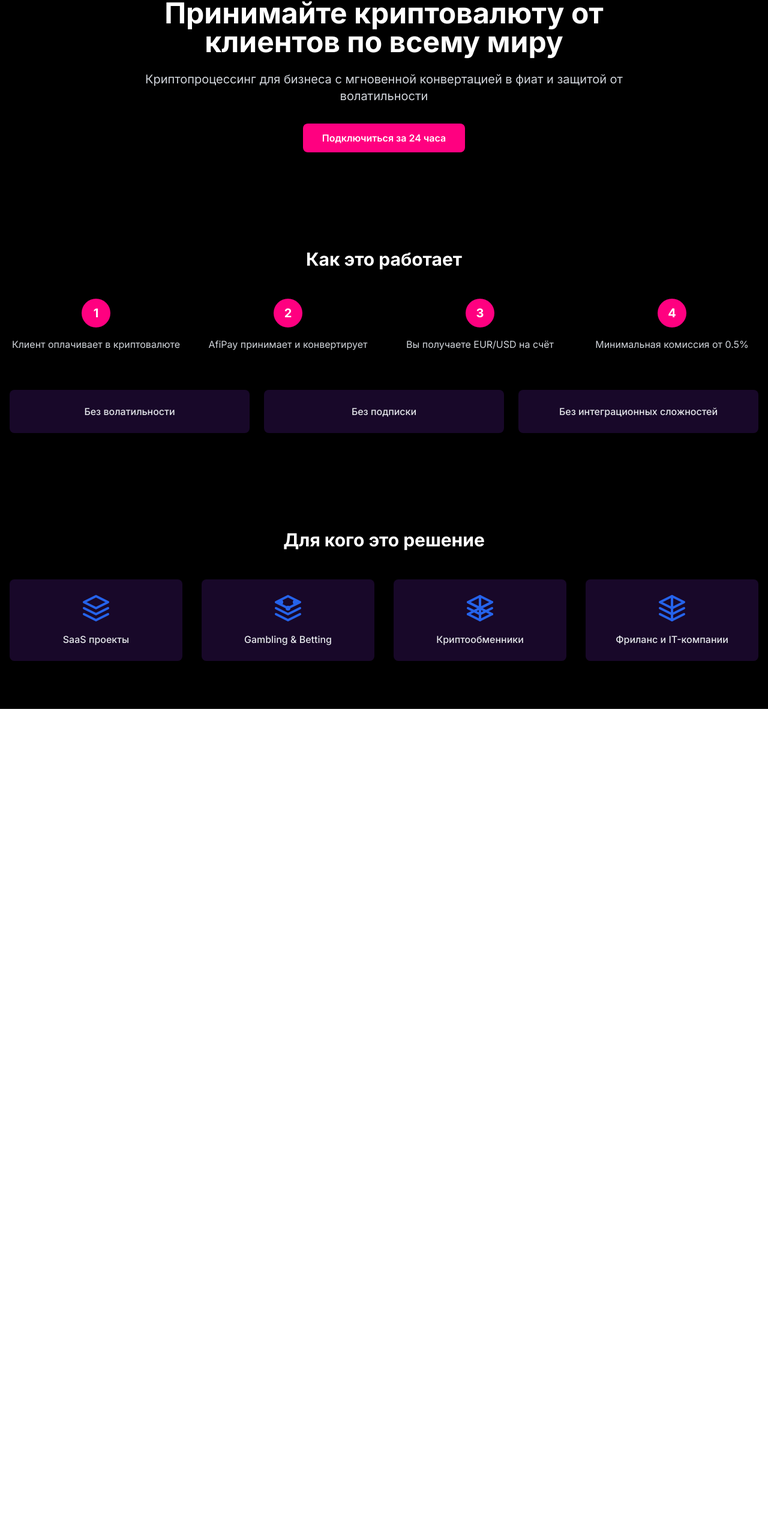
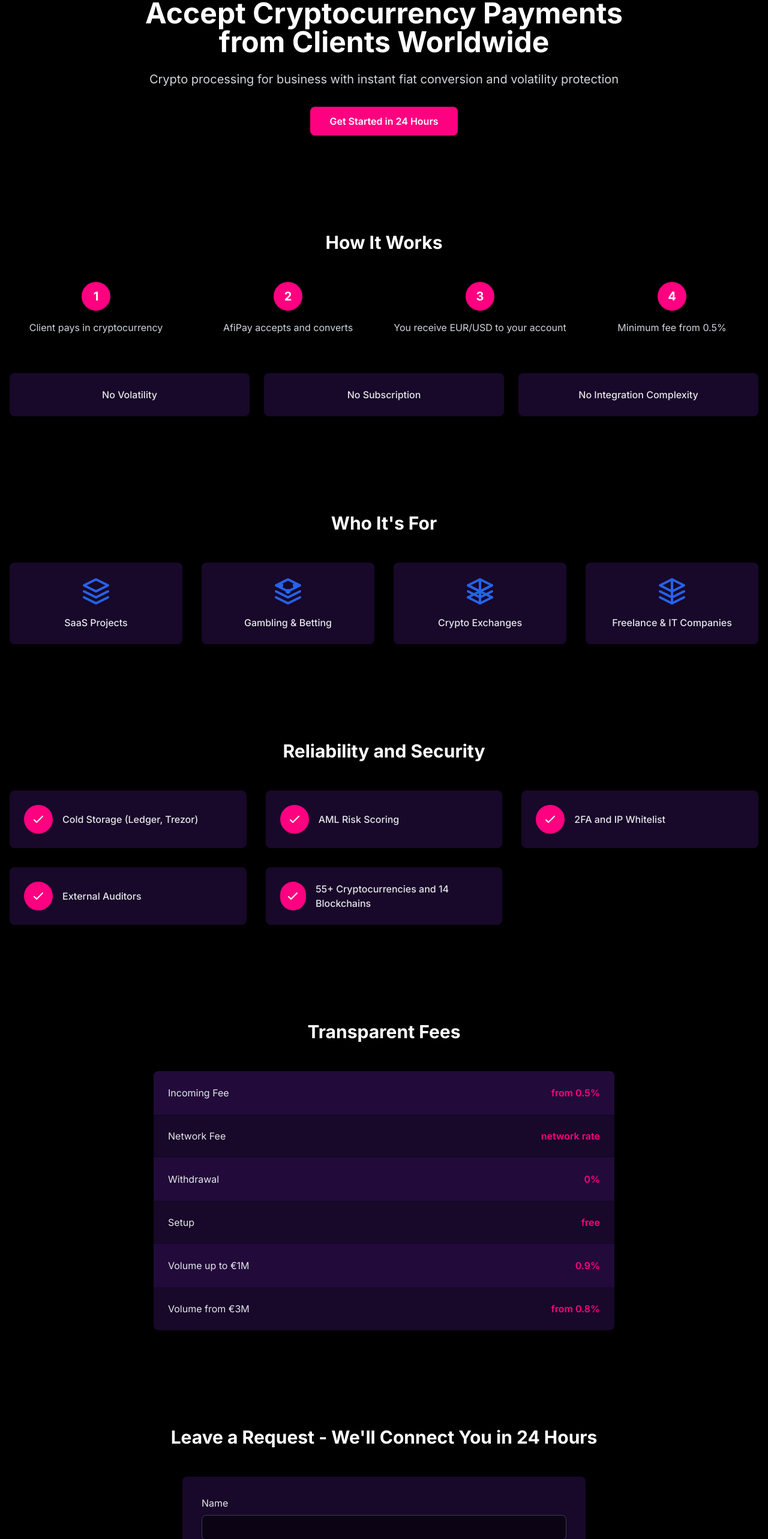
Before and after one commit to PillarDevelopment/proc_lend, a React (Vite) app: page / in a window 1280 px wide. Shown: the part 82-2648 px from the top of the page at 60% size. Before the commit the page ends 1264 px from the top, so only its background shows below. Built offline with nearby package versions, Linux system fonts and the light colour scheme.

Commit message:
added darl theme

```diff
--- a/lending.json
+++ b/lending.json
@@ -5,75 +5,75 @@
         {
           "type": "hero",
           "props": {
-            "title": "Принимайте криптовалюту от клиентов по всему миру",
-            "subtitle": "Криптопроцессинг для бизнеса с мгновенной конвертацией в фиат и защитой от волатильности",
-            "buttonText": "Подключиться за 24 часа",
+            "title": "Accept Cryptocurrency Payments from Clients Worldwide",
+            "subtitle": "Crypto processing for business with instant fiat conversion and volatility protection",
+            "buttonText": "Get Started in 24 Hours",
             "buttonLink": "#form"
           }
         },
         {
           "type": "how-it-works",
           "props": {
-            "title": "Как это работает",
+            "title": "How It Works",
             "steps": [
-              "Клиент оплачивает в криптовалюте",
-              "AfiPay принимает и конвертирует",
-              "Вы получаете EUR/USD на счёт",
-              "Минимальная комиссия от 0.5%"
+              "Client pays in cryptocurrency",
+              "AfiPay accepts and converts",
+              "You receive EUR/USD to your account",
+              "Minimum fee from 0.5%"
             ],
-            "features": ["Без волатильности", "Без подписки", "Без интеграционных сложностей"]
+            "features": ["No Volatility", "No Subscription", "No Integration Complexity"]
           }
         },
         {
           "type": "use-cases",
           "props": {
-            "title": "Для кого это решение",
+            "title": "Who It's For",
             "items": [
-              { "icon": "saas", "text": "SaaS проекты" },
+              { "icon": "saas", "text": "SaaS Projects" },
               { "icon": "casino", "text": "Gambling & Betting" },
-              { "icon": "exchange", "text": "Криптообменники" },
-              { "icon": "freelance", "text": "Фриланс и IT-компании" }
+              { "icon": "exchange", "text": "Crypto Exchanges" },
+              { "icon": "freelance", "text": "Freelance & IT Companies" }
             ]
           }
         },
         {
           "type": "features",
           "props": {
-            "title": "Надёжность и безопасность",
+            "title": "Reliability and Security",
             "items": [
-              "Холодное хранение (Ledger, Trezor)",
-              "AML-риск-скоринг",
-              "2FA и IP whitelist",
-              "Внешние аудиторы",
-              "55+ криптовалют и 14 блокчейнов"
+              "Cold Storage (Ledger, Trezor)",
+              "AML Risk Scoring",
+              "2FA and IP Whitelist",
+              "External Auditors",
+              "55+ Cryptocurrencies and 14 Blockchains"
             ]
           }
         },
         {
           "type": "pricing",
           "props": {
-            "title": "Прозрачные комиссии",
+            "title": "Transparent Fees",
             "table": [
-              { "item": "Комиссия на входящие", "value": "от 0.5%" },
-              { "item": "Сеть (network fee)", "value": "по сети" },
-              { "item": "Вывод средств", "value": "0%" },
-              { "item": "Подключение", "value": "бесплатно" },
-              { "item": "Объёмы до €1M", "value": "0.9%" },
-              { "item": "Объёмы от €3M", "value": "от 0.8%" }
+              { "item": "Incoming Fee", "value": "from 0.5%" },
+              { "item": "Network Fee", "value": "network rate" },
+              { "item": "Withdrawal", "value": "0%" },
+              { "item": "Setup", "value": "free" },
+              { "item": "Volume up to €1M", "value": "0.9%" },
+              { "item": "Volume from €3M", "value": "from 0.8%" }
             ]
           }
         },
         {
           "type": "form",
           "props": {
-            "title": "Оставьте заявку — подключим за 24 часа",
+            "title": "Leave a Request - We'll Connect You in 24 Hours",
             "fields": [
-              { "label": "Имя", "name": "name", "type": "text" },
-              { "label": "Компания", "name": "company", "type": "text" },
+              { "label": "Name", "name": "name", "type": "text" },
+              { "label": "Company", "name": "company", "type": "text" },
               { "label": "Email / Telegram", "name": "contact", "type": "text" },
-              { "label": "Комментарий", "name": "message", "type": "textarea" }
+              { "label": "Message", "name": "message", "type": "textarea" }
             ],
-            "buttonText": "Отправить",
+            "buttonText": "Send",
             "submitAction": {
               "type": "webhook",
               "url": "https://hooks.zapier.com/hooks/catch/your-webhook-id/"
@@ -83,7 +83,7 @@
         {
           "type": "contacts",
           "props": {
-            "title": "Контакты",
+            "title": "Contact Us",
             "items": [
               { "type": "email", "label": "ib@afipay.io" },
               { "type": "telegram", "label": "@ib_afipay" },
--- a/src/App.tsx
+++ b/src/App.tsx
@@ -1,6 +1,10 @@
 import { Hero } from './components/Hero';
 import { HowItWorks } from './components/HowItWorks';
 import { UseCases } from './components/UseCases';
+import { Features } from './components/Features';
+import { Pricing } from './components/Pricing';
+import { Form } from './components/Form';
+import { Contacts } from './components/Contacts';
 import { Background } from './components/Background';
 import { LandingData } from './types/landing';
 import lendingData from '../lending.json';
@@ -16,6 +20,14 @@
         return <HowItWorks {...block.props} />;
       case 'use-cases':
         return <UseCases {...block.props} />;
+      case 'features':
+        return <Features {...block.props} />;
+      case 'pricing':
+        return <Pricing {...block.props} />;
+      case 'form':
+        return <Form {...block.props} />;
+      case 'contacts':
+        return <Contacts {...block.props} />;
       default:
         return null;
     }
--- /dev/null
+++ b/src/components/Contacts.tsx
@@ -0,0 +1,54 @@
+import { ContactsProps } from '../types/landing';
+import { motion } from 'framer-motion';
+
+export const Contacts = ({ title, items }: ContactsProps) => {
+  return (
+    <section className="py-20">
+      <div className="container mx-auto px-4">
+        <h2 className="text-3xl font-bold text-center mb-12 text-white">{title}</h2>
+
+        <div className="max-w-2xl mx-auto">
+          <div className="bg-[#7928CA] bg-opacity-20 p-8 rounded-lg backdrop-blur-sm">
+            {items.map((item, index) => (
+              <motion.div
+                key={index}
+                initial={{ opacity: 0, y: 20 }}
+                animate={{ opacity: 1, y: 0 }}
+                transition={{ duration: 0.5, delay: index * 0.1 }}
+                className="flex items-center justify-center space-x-4 mb-4 last:mb-0"
+              >
+                <div className="w-12 h-12 bg-[#FF0080] rounded-full flex items-center justify-center">
+                  {item.type === 'email' && (
+                    <svg className="w-6 h-6 text-white" fill="none" stroke="currentColor" viewBox="0 0 24 24">
+                      <path strokeLinecap="round" strokeLinejoin="round" strokeWidth={2} d="M3 8l7.89 5.26a2 2 0 002.22 0L21 8M5 19h14a2 2 0 002-2V7a2 2 0 00-2-2H5a2 2 0 00-2 2v10a2 2 0 002 2z" />
+                    </svg>
+                  )}
+                  {item.type === 'telegram' && (
+                    <svg className="w-6 h-6 text-white" fill="none" stroke="currentColor" viewBox="0 0 24 24">
+                      <path strokeLinecap="round" strokeLinejoin="round" strokeWidth={2} d="M8 12h.01M12 12h.01M16 12h.01M21 12c0 4.418-4.03 8-9 8a9.863 9.863 0 01-4.255-.949L3 20l1.395-3.72C3.512 15.042 3 13.574 3 12c0-4.418 4.03-8 9-8s9 3.582 9 8z" />
+                    </svg>
+                  )}
+                  {item.type === 'website' && (
+                    <svg className="w-6 h-6 text-white" fill="none" stroke="currentColor" viewBox="0 0 24 24">
+                      <path strokeLinecap="round" strokeLinejoin="round" strokeWidth={2} d="M21 12a9 9 0 01-9 9m9-9a9 9 0 00-9-9m9 9H3m9 9a9 9 0 01-9-9m9 9c1.657 0 3-4.03 3-9s-1.343-9-3-9m0 18c-1.657 0-3-4.03-3-9s1.343-9 3-9m-9 9a9 9 0 019-9" />
+                    </svg>
+                  )}
+                </div>
+                <a
+                  href={item.type === 'email' ? `mailto:${item.label}` :
+                         item.type === 'website' ? `https://${item.label}` :
+                         `https://t.me/${item.label.replace('@', '')}`}
+                  className="text-gray-200 hover:text-[#FF0080] transition-colors duration-300"
+                  target="_blank"
+                  rel="noopener noreferrer"
+                >
+                  {item.label}
+                </a>
+              </motion.div>
+            ))}
+          </div>
+        </div>
+      </div>
+    </section>
+  );
+};
--- /dev/null
+++ b/src/components/Features.tsx
@@ -0,0 +1,33 @@
+import { FeaturesProps } from '../types/landing';
+import { motion } from 'framer-motion';
+
+export const Features = ({ title, items }: FeaturesProps) => {
+  return (
+    <section className="py-20">
+      <div className="container mx-auto px-4">
+        <h2 className="text-3xl font-bold text-center mb-12 text-white">{title}</h2>
+
+        <div className="grid md:grid-cols-2 lg:grid-cols-3 gap-8">
+          {items.map((item, index) => (
+            <motion.div
+              key={index}
+              initial={{ opacity: 0, y: 20 }}
+              animate={{ opacity: 1, y: 0 }}
+              transition={{ duration: 0.5, delay: index * 0.1 }}
+              className="bg-[#7928CA] bg-opacity-20 p-6 rounded-lg backdrop-blur-sm"
+            >
+              <div className="flex items-center space-x-4">
+                <div className="w-12 h-12 bg-[#FF0080] rounded-full flex items-center justify-center">
+                  <svg className="w-6 h-6 text-white" fill="none" stroke="currentColor" viewBox="0 0 24 24">
+                    <path strokeLinecap="round" strokeLinejoin="round" strokeWidth={2} d="M5 13l4 4L19 7" />
+                  </svg>
+                </div>
+                <p className="text-gray-200 font-medium">{item}</p>
+              </div>
+            </motion.div>
+          ))}
+        </div>
+      </div>
+    </section>
+  );
+};
--- /dev/null
+++ b/src/components/Form.tsx
@@ -0,0 +1,53 @@
+import { FormProps } from '../types/landing';
+import { motion } from 'framer-motion';
+
+export const Form = ({ title, fields, buttonText, submitAction }: FormProps) => {
+  const handleSubmit = (e: React.FormEvent) => {
+    e.preventDefault();
+    // Handle form submission here
+    console.log('Form submitted');
+  };
+
+  return (
+    <section id="form" className="py-20">
+      <div className="container mx-auto px-4">
+        <h2 className="text-3xl font-bold text-center mb-12 text-white">{title}</h2>
+
+        <div className="max-w-2xl mx-auto">
+          <motion.form
+            initial={{ opacity: 0, y: 20 }}
+            animate={{ opacity: 1, y: 0 }}
+            transition={{ duration: 0.5 }}
+            onSubmit={handleSubmit}
+            className="bg-[#7928CA] bg-opacity-20 p-8 rounded-lg backdrop-blur-sm"
+          >
+            {fields.map((field, index) => (
+              <div key={index} className="mb-6">
+                <label className="block text-gray-200 mb-2">{field.label}</label>
+                {field.type === 'textarea' ? (
+                  <textarea
+                    name={field.name}
+                    className="w-full px-4 py-2 bg-black bg-opacity-50 border border-gray-700 rounded-lg text-white focus:outline-none focus:border-[#FF0080]"
+                    rows={4}
+                  />
+                ) : (
+                  <input
+                    type={field.type}
+                    name={field.name}
+                    className="w-full px-4 py-2 bg-black bg-opacity-50 border border-gray-700 rounded-lg text-white focus:outline-none focus:border-[#FF0080]"
+                  />
+                )}
+              </div>
+            ))}
+            <button
+              type="submit"
+              className="w-full bg-[#FF0080] text-white py-3 rounded-lg font-semibold hover:bg-[#7928CA] transition-colors duration-300"
+            >
+              {buttonText}
+            </button>
+          </motion.form>
+        </div>
+      </div>
+    </section>
+  );
+};
--- /dev/null
+++ b/src/components/Pricing.tsx
@@ -0,0 +1,31 @@
+import { PricingProps } from '../types/landing';
+import { motion } from 'framer-motion';
+
+export const Pricing = ({ title, table }: PricingProps) => {
+  return (
+    <section className="py-20">
+      <div className="container mx-auto px-4">
+        <h2 className="text-3xl font-bold text-center mb-12 text-white">{title}</h2>
+
+        <div className="max-w-3xl mx-auto">
+          <div className="bg-[#7928CA] bg-opacity-20 rounded-lg backdrop-blur-sm overflow-hidden">
+            {table.map((row, index) => (
+              <motion.div
+                key={index}
+                initial={{ opacity: 0, x: -20 }}
+                animate={{ opacity: 1, x: 0 }}
+                transition={{ duration: 0.5, delay: index * 0.1 }}
+                className={`flex justify-between items-center p-6 ${
+                  index % 2 === 0 ? 'bg-[#7928CA] bg-opacity-10' : ''
+                }`}
+              >
+                <span className="text-gray-200">{row.item}</span>
+                <span className="text-[#FF0080] font-semibold">{row.value}</span>
+              </motion.div>
+            ))}
+          </div>
+        </div>
+      </div>
+    </section>
+  );
+};
```
